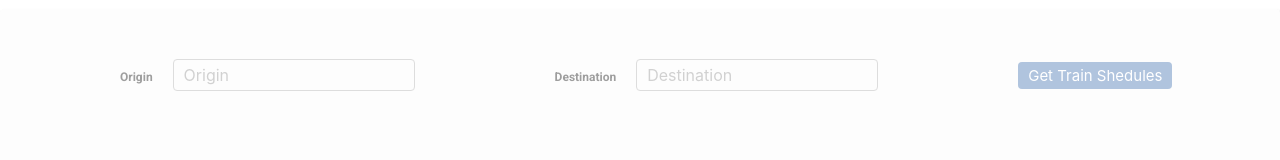
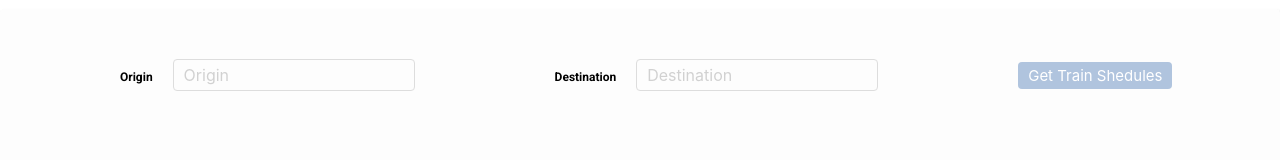
Before and after one commit to pasindupiumal/TTRS-FrontEnd, a React (Create React App) app: page / in a window 1280 px wide. Both pictures are taken after typing "name@example.com", "Sample123" into the empty fields and a click on the button "Sign In". Shown: the part 175-335 px from the top of the page. Built offline with nearby package versions, Linux system fonts and the light colour scheme.

Commit message:
Changed Font Weight

```diff
--- a/src/App.css
+++ b/src/App.css
@@ -186,6 +186,7 @@
 }
 .TrainSelection label{
   font-weight: bold;
+  color: black;
   padding-right: 20px;
 }
 .TrainSelection title{
@@ -317,7 +318,8 @@ th {
   border: 1px solid #ddd;
 }
 .Payment label{
-  font-weight: bold;
+  font-weight: normal;
+  color:black;
   padding-right: 20px;
 }
 .Payment title{
```
